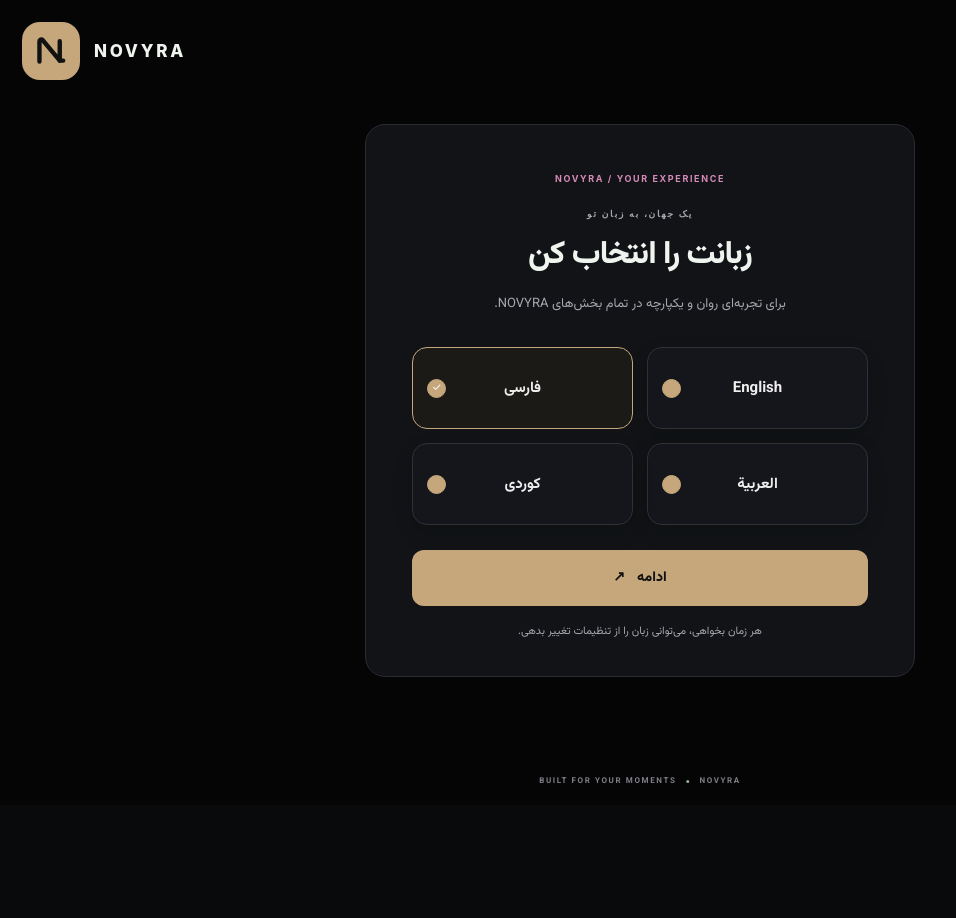
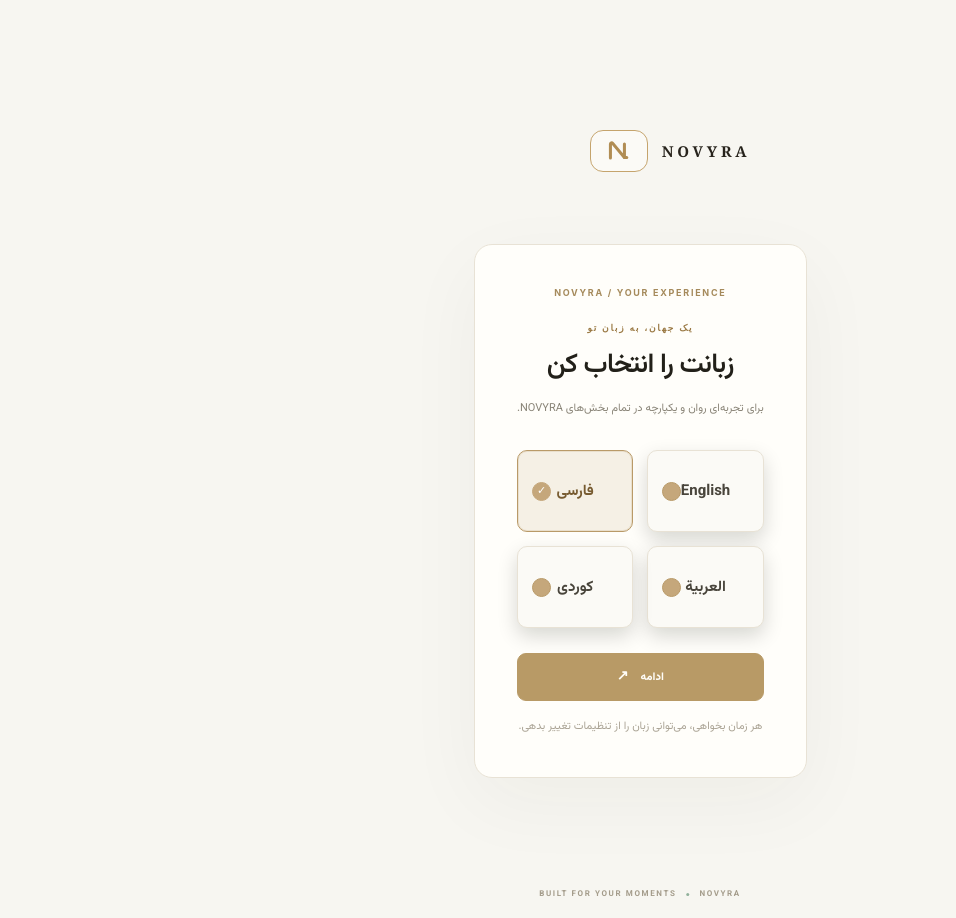
Before and after one commit to shrkoo/project-x-preview., a Next.js app: page / in a window 1280 px wide. Shown: the whole page, without its empty margins (0-956 px from the left). Before the commit the page ends 805 px from the top, so only its background shows below. Built offline with nearby package versions, Linux system fonts and the light colour scheme.

Commit message:
Apply gold luxury styling to language and auth screens

```diff
--- a/app/novyra-luxury.css
+++ b/app/novyra-luxury.css
@@ -41,3 +41,36 @@
 .nv-lux-mobile{display:none}
 @media(max-width:760px){.nv-lux-header{height:64px;padding:0 17px}.nv-lux-secure{display:none}.nv-lux-layout{display:block;padding:23px 18px 100px}.nv-lux-sidebar{display:none}.nv-lux-main{max-width:none}.nv-lux-kicker{padding-bottom:13px}.nv-lux-intro{padding:25px 0 30px}.nv-lux-intro h1,.nv-lux-title h1{font-size:28px}.nv-lux-compose{padding:16px}.nv-lux-mobile{position:fixed;z-index:20;inset-inline:0;bottom:0;display:flex;justify-content:space-around;align-items:center;min-height:69px;padding:5px 4px env(safe-area-inset-bottom);border-top:1px solid var(--line);background:#fbfaf7f5;backdrop-filter:blur(18px)}.nv-lux-mobile button{display:flex;flex:1;flex-direction:column;align-items:center;gap:4px;border:0;background:transparent;color:#999284}.nv-lux-mobile button.is-active{color:#9d7a43}.nv-lux-mobile small{font-size:8px}.nv-lux-notices{top:72px;inset-inline:12px;width:auto}.nv-lux-primary{min-height:43px}.nv-lux-empty{padding:42px 16px}}
 @media(prefers-reduced-motion:reduce){.nv-lux button{transition:none}}
+
+/* The original language and email authentication flow remains; only its visual skin changes. */
+.px-onboarding{position:relative;min-height:100dvh;overflow:hidden;background:#f7f6f1!important;color:#191914!important;font-family:Vazirmatn,Arial,sans-serif!important}
+.px-ambient,.px-glass-orbit{display:none!important}
+.px-onboarding-brand{position:relative;z-index:2;padding:26px clamp(20px,5vw,70px)!important;color:#211f19!important}
+.px-logo{display:grid!important;place-items:center!important;width:42px!important;height:42px!important;border:1px solid #c5a46d!important;border-radius:13px!important;background:#fbfaf6!important;color:#b18d54!important;box-shadow:none!important}
+.px-brand-wordmark{color:#27231c!important;letter-spacing:.25em!important;font:700 15px Georgia,serif!important}
+.px-onboarding-stage{position:relative;z-index:1;min-height:calc(100dvh - 130px)!important;display:grid!important;place-items:center!important;padding:22px!important}
+.px-glass-panel{width:min(100%,460px)!important;padding:clamp(24px,5vw,42px)!important;border:1px solid #e8e2d5!important;border-radius:18px!important;background:#fffefa!important;color:#24221d!important;box-shadow:0 24px 80px #33260b0b!important;backdrop-filter:none!important}
+.px-eyebrow{color:#a58a5b!important;letter-spacing:.19em!important;font-size:9px!important}
+.px-language-intro{color:#9b7a45!important}
+.px-glass-panel h1{color:#222019!important;font-size:27px!important;font-weight:600!important}
+.px-stage-subtitle{color:#898477!important;font-size:11px!important;line-height:2!important}
+.px-auth-emblem{display:grid!important;place-items:center!important;width:55px!important;height:55px!important;border:1px solid #d7c39e!important;border-radius:16px!important;background:#f7f3e9!important;color:#ae8b52!important}
+.px-language-option{border:1px solid #e8e2d5!important;border-radius:10px!important;background:#fbfaf6!important;color:#48443b!important}
+.px-language-option.is-selected{border-color:#b99a68!important;background:#f5f0e5!important;color:#775b30!important;box-shadow:inset 0 0 0 1px #b99a6833!important}
+.px-radio{border-color:#b99a68!important;color:#9a7946!important}
+.px-primary-action{min-height:48px!important;border:1px solid #b89a66!important;border-radius:9px!important;background:#b89a66!important;color:#fffdf8!important;box-shadow:none!important;font-size:11px!important}
+.px-primary-action:hover{background:#a78955!important;transform:translateY(-1px)!important}
+.px-primary-action:disabled{opacity:.5!important}
+.px-field{color:#6f6a5f!important;font-size:10px!important}
+.px-field input,.px-password-wrap input{border:1px solid #e5dfd2!important;border-radius:9px!important;background:#fbfaf6!important;color:#25231d!important;box-shadow:none!important}
+.px-field input::placeholder{color:#b4afa4!important}
+.px-password-wrap>button{color:#9b835e!important}
+.px-forgot-link,.px-switch-mode button,.px-back-link{color:#9a7946!important}
+.px-switch-mode{color:#898477!important}
+.px-social-button{border:1px solid #e5dfd2!important;border-radius:9px!important;background:#fbfaf6!important;color:#39362e!important}
+.px-separator{color:#a6a092!important}
+.px-auth-security,.px-footnote{color:#aaa394!important}
+.px-onboarding-footer{color:#a49c8b!important}
+.px-onboarding-notice{border:1px solid #e5d7b8!important;border-radius:10px!important;background:#f4efe2!important;color:#77603d!important;box-shadow:none!important}
+.px-onboarding-notice button{color:#8e754d!important}
+@media(max-width:600px){.px-onboarding-brand{padding:18px 20px!important}.px-onboarding-stage{min-height:calc(100dvh - 105px)!important;padding:14px!important}.px-glass-panel{padding:24px 19px!important;border-radius:15px!important}.px-glass-panel h1{font-size:23px!important}}
```
